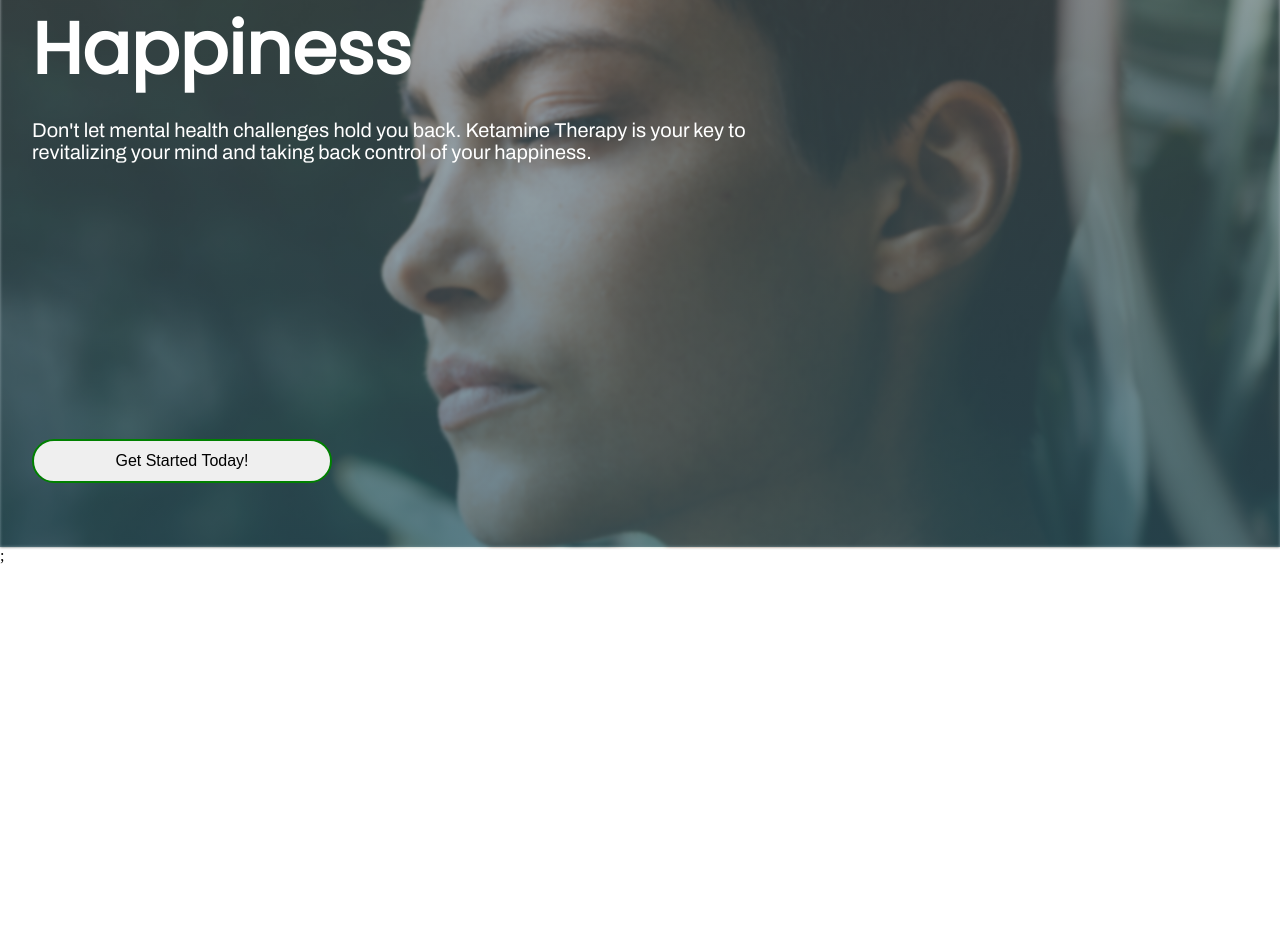
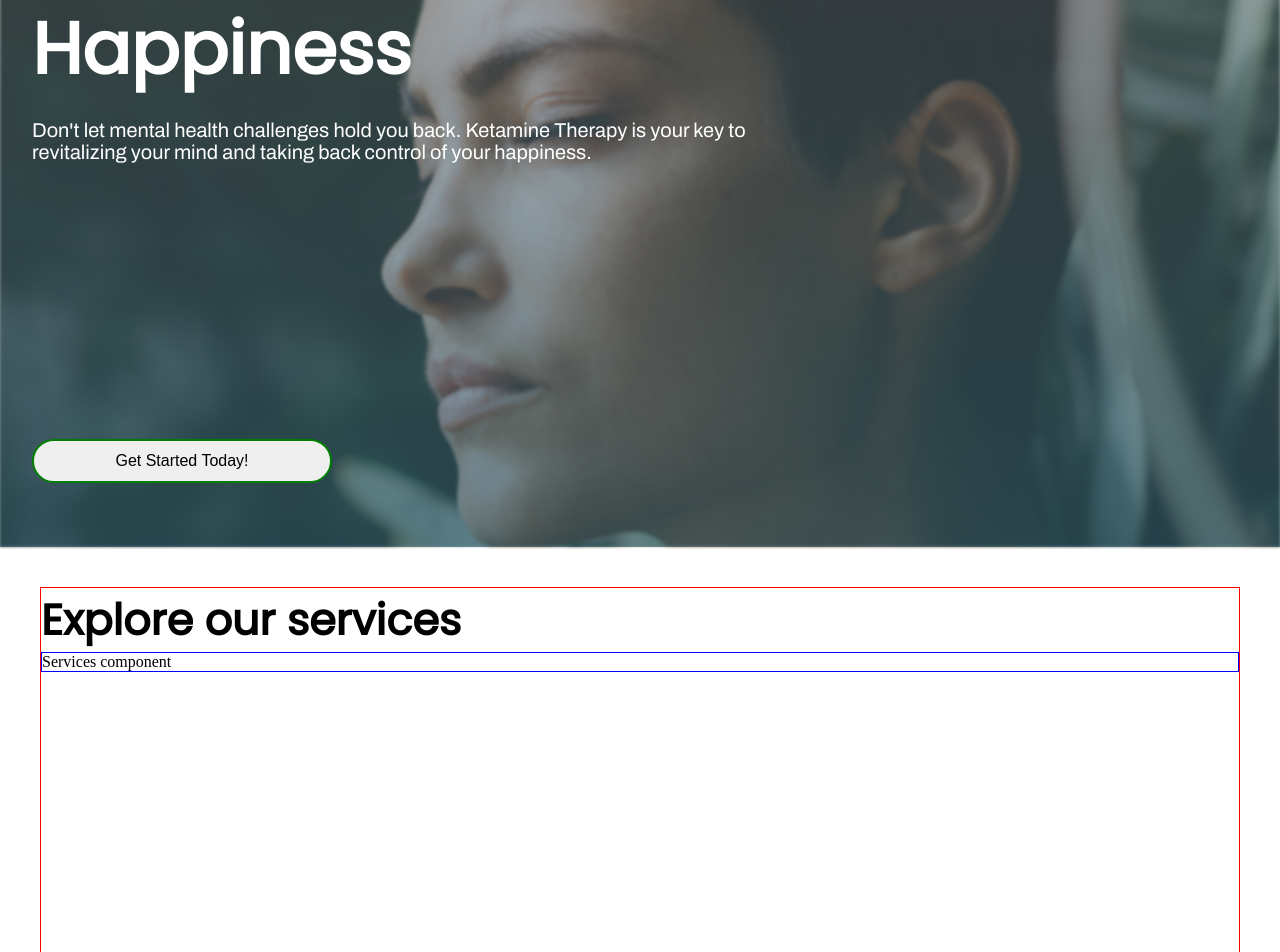
Before and after one commit to yumawayoffical/yuma-way, a React (Vite) app in the folder yuma-way/: page / in a window 1280 px wide. Shown: the part 348-1300 px from the top of the page. Before the commit the page ends 913 px from the top, so only its background shows below. Built offline with nearby package versions, Linux system fonts and the light colour scheme.

Commit message:
Moved hero component outside of page container to avoid issues with postion abosolute. Also created about-ketamine, explore-services, and how-it-works sections for home page. Also created h2 global font styling.

```diff
--- a/yuma-way/src/main.styles.jsx
+++ b/yuma-way/src/main.styles.jsx
@@ -25,12 +25,18 @@ const paragraphFontSizes = {
   large: "18px",
   xLarge: "20px",
 };
-// Heading font sizes (h1, )
+// Heading font sizes (h1, h2 )
 const h1fontSizes = {
   small: "36px",
   medium: "48px",
   large: "60px",
   xLarge: "72px",
+};
+const h2fontSizes = {
+  small: parseInt(h1fontSizes.small) / 1.68 + "px",
+  medium: parseInt(h1fontSizes.medium) / 1.68 + "px",
+  large: parseInt(h1fontSizes.large) / 1.68 + "px",
+  xLarge: parseInt(h1fontSizes.xLarge) / 1.68 + "px",
 };
 
 // Color palette
@@ -47,6 +53,10 @@ export const colorPalette = {
 };
 
 // Global styled components
+
+export const StyledSpacing = styled.div`
+  margin-block: ${(props) => `${props.size}px`};
+`;
 export const StyledPageContainer = styled.div`
   min-height: 100vh;
   max-width: 1400px; // change based on client request
@@ -97,6 +107,21 @@ export const HeaderOneText = styled.h1`
   }
 `;
 
+export const HeaderTwoText = styled.h2`
+  font-family: "Poppins", sans-serif;
+  font-size: ${h2fontSizes.small};
+  @media ${device.tablet} {
+    font-size: ${h2fontSizes.medium};
+  }
+  @media ${device.desktop} {
+    font-size: ${h2fontSizes.large};
+  }
+
+  @media ${device.desktopLarge} {
+    font-size: ${h2fontSizes.xLarge};
+  }
+`;
+
 // Global styled css
 export const GRID_CENTER_ITEM = css`
   display: grid;
--- /dev/null
+++ b/yuma-way/src/pages/home/components/about-ketamine/about-ketamine.component.jsx
@@ -0,0 +1,15 @@
+import React from "react";
+import { StyledAboutKetamineContainer, StyledAboutKetamineSection } from "./about-ketamine.styles";
+import { HeaderTwoText } from "../../../../main.styles";
+
+const AboutKetamine = () => {
+  return (
+    <StyledAboutKetamineSection id="about-ketamine-section">
+      <HeaderTwoText>Why choose ketamine?</HeaderTwoText>
+
+      <StyledAboutKetamineContainer>About ketamine component</StyledAboutKetamineContainer>
+    </StyledAboutKetamineSection>
+  );
+};
+
+export default AboutKetamine;
--- /dev/null
+++ b/yuma-way/src/pages/home/components/about-ketamine/about-ketamine.styles.jsx
@@ -0,0 +1,10 @@
+import styled from "styled-components";
+
+export const StyledAboutKetamineSection = styled.section`
+  border: 1px solid orange;
+  min-height: 100vh;
+`;
+
+export const StyledAboutKetamineContainer = styled.div`
+  border: 1px solid purple;
+`;
--- /dev/null
+++ b/yuma-way/src/pages/home/components/explore-services/explore-our-services.component.jsx
@@ -0,0 +1,14 @@
+import React from "react";
+import { HeaderTwoText } from "../../../../main.styles";
+import { StyledExploreServicesSection, StyledServicesContainer } from "./explore-our-services.styles";
+
+const ExploreOurServices = () => {
+  return (
+    <StyledExploreServicesSection id="explore-our-services-section">
+      <HeaderTwoText>Explore our services</HeaderTwoText>
+      <StyledServicesContainer>Services component</StyledServicesContainer>
+    </StyledExploreServicesSection>
+  );
+};
+
+export default ExploreOurServices;
--- /dev/null
+++ b/yuma-way/src/pages/home/components/explore-services/explore-our-services.styles.jsx
@@ -0,0 +1,10 @@
+import styled from "styled-components";
+
+export const StyledExploreServicesSection = styled.section`
+  border: 1px solid red;
+  min-height: 100vh;
+`;
+
+export const StyledServicesContainer = styled.div`
+  border: 1px solid blue;
+`;
--- a/yuma-way/src/pages/home/components/home-hero/home-hero.component.jsx
+++ b/yuma-way/src/pages/home/components/home-hero/home-hero.component.jsx
@@ -5,7 +5,7 @@ import { HeaderOneText, MainText } from "../../../../main.styles";
 
 const HomeHero = () => {
   return (
-    <StyledHeroSection>
+    <StyledHeroSection id="hero-section">
       <div className="hero-text-container">
         <HeaderOneText>Revitalize Your Mind, Reclaim Your Happiness</HeaderOneText>
         <MainText>
--- a/yuma-way/src/pages/home/components/home-hero/home-hero.styles.jsx
+++ b/yuma-way/src/pages/home/components/home-hero/home-hero.styles.jsx
@@ -5,8 +5,7 @@ import PLACEHOLDER_IMAGE_UPDATE_LATER from "../../../../assets/heroImagePlaceHol
 export const StyledHeroSection = styled.section`
   width: 100%;
   height: 90vh;
-  position: absolute;
-  inset: 0;
+  position: relative;
   padding: 1rem;
   @media ${device.laptop} {
     height: 90vh;
--- /dev/null
+++ b/yuma-way/src/pages/home/components/how-it-works/how-it-works.component.jsx
@@ -0,0 +1,14 @@
+import React from "react";
+import { StyledHowItWorksContainer, StyledHowItWorksSection } from "./how-it-works.styles";
+import { HeaderTwoText } from "../../../../main.styles";
+
+const HowItWorks = () => {
+  return (
+    <StyledHowItWorksSection id="how-it-works-section">
+      <HeaderTwoText>How it works</HeaderTwoText>
+      <StyledHowItWorksContainer>How it works component</StyledHowItWorksContainer>
+    </StyledHowItWorksSection>
+  );
+};
+
+export default HowItWorks;
--- /dev/null
+++ b/yuma-way/src/pages/home/components/how-it-works/how-it-works.styles.jsx
@@ -0,0 +1,10 @@
+import styled from "styled-components";
+
+export const StyledHowItWorksSection = styled.section`
+  border: 1px solid green;
+  min-height: 100vh;
+`;
+
+export const StyledHowItWorksContainer = styled.div`
+  border: 1px solid orange;
+`;
--- a/yuma-way/src/pages/home/home.page.jsx
+++ b/yuma-way/src/pages/home/home.page.jsx
@@ -1,12 +1,22 @@
 import React from "react";
-import { StyledPageContainer } from "../../main.styles";
+import { StyledPageContainer, StyledSpacing } from "../../main.styles";
 import HomeHero from "./components/home-hero/home-hero.component";
+import ExploreOurServices from "./components/explore-services/explore-our-services.component";
+import HowItWorks from "./components/how-it-works/how-it-works.component";
+import AboutKetamine from "./components/about-ketamine/about-ketamine.component";
 
 const HomePage = () => {
   return (
-    <StyledPageContainer style={{ position: "relative" }} id="home-page">
+    <>
       <HomeHero />
-    </StyledPageContainer>
+      <StyledPageContainer id="home-page">
+        <ExploreOurServices />
+        <StyledSpacing size={32} />
+        <HowItWorks />
+        <StyledSpacing size={32} />
+        <AboutKetamine />
+      </StyledPageContainer>
+    </>
   );
 };
 
```
